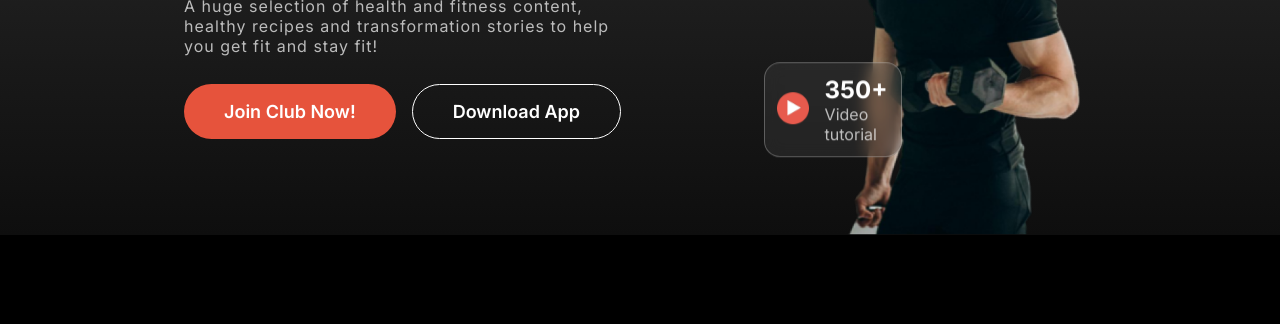
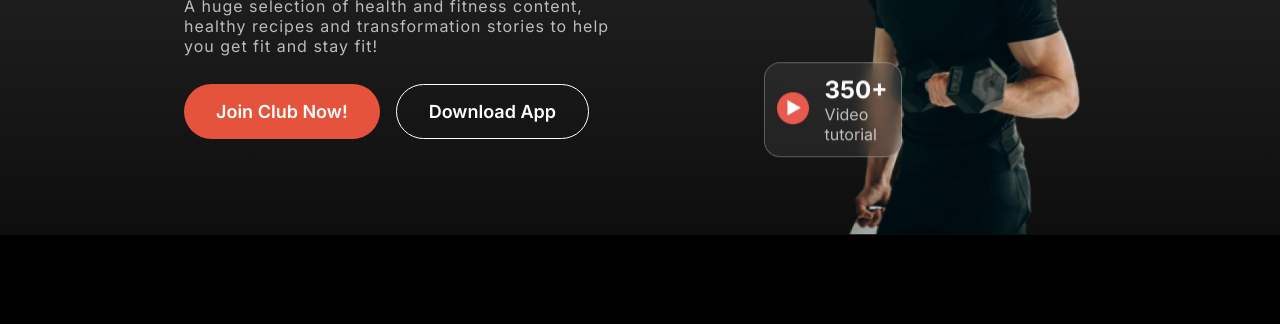
Before and after one commit to SoyebuzamanNaim/bro-stay-fit, a plain HTML site: page index.html in a window 1280 px wide. Shown: the part 476-800 px from the top of the page. Drawn offline with Linux system fonts and the light colour scheme; a web font is replaced by a local one.

Commit message:
solved few issues

```diff
--- a/styles/style.css
+++ b/styles/style.css
@@ -21,11 +21,12 @@ body{
 .primary-btn-bg{background-color: rgb(230, 83, 60);}
 .primary-btn{
 
-    padding: 1rem 2.5rem;
+    padding: 1rem 2rem;
     font-size: 1.125rem;
     font-weight: 600;
     border-radius: 2.5rem;
     border: none;
+
 }
 .section-padding{padding: 0px 11.5rem;
 }
@@ -121,8 +122,7 @@ nav a img{width: 1.75rem;
 /* download button */
 
 .Downloadbtn{
-
-    padding: 1rem 2.5rem;
+    padding: 1rem 2rem;
     font-size: 1.125rem;
     font-weight: 600;
     border-radius: 2.5rem;
@@ -131,7 +131,7 @@ nav a img{width: 1.75rem;
 }
 .btn{
     gap: 1rem;
-    margin: 0px,auto;
+
 }
 /* info boxes */
 .info-box-1 ,.info-box-2{
```
